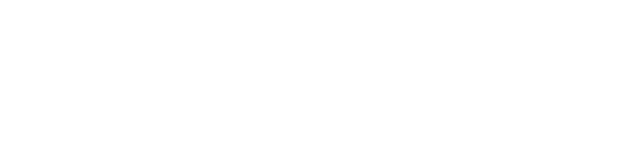
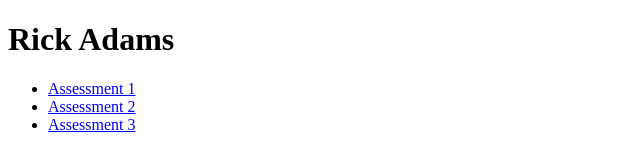
Before and after one commit to radams42/TCSS-460, a plain HTML site: page index.html in a window 1280 px wide. Shown: the whole page, without its empty margins (0-640 px from the left). Drawn offline with Linux system fonts and the light colour scheme.

Commit message:
Update Github pages

```diff
--- a/index.html
+++ b/index.html
@@ -2,6 +2,22 @@
 <html lang="en">
   <head>
     <meta charset="utf-8">
+    <meta name="viewport" content="width=device-width" />
+    <meta
+      name="description"
+      content="Github page for TCSS 460A Client/Sever Programming" />
+    <meta name="author" content="Rick Adams" />
     <title>TCSS 460A Client/Server Programming </title>
-
   </head>
+  <body>
+    <header>
+      <h1>Rick Adams</h1>
+      <nav>
+        <ul>
+          <li><a href="https://github.com/radams42/TCSS-460/blob/main/TUT01/letter.html">Assessment 1</a></li>
+          <li><a href="https://github.com/radams42/TCSS-460/blob/main/assets/index.html">Assessment 2</a></li>
+          <li><a href="link-to-assessment-3">Assessment 3</a></li>
+        </ul>
+      </nav>
+    </header>
+  </body>
```
